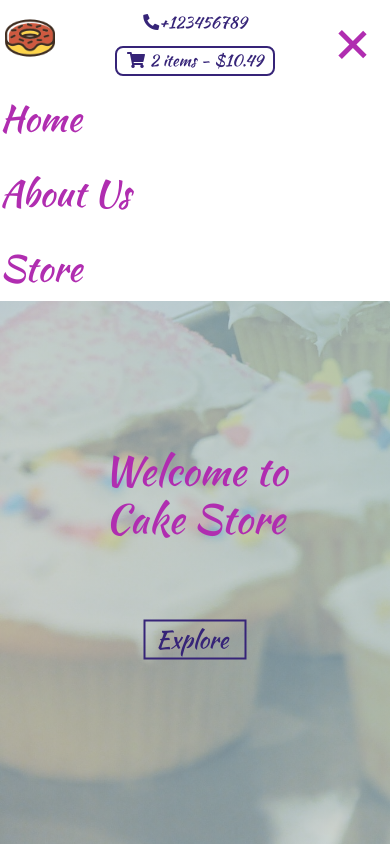
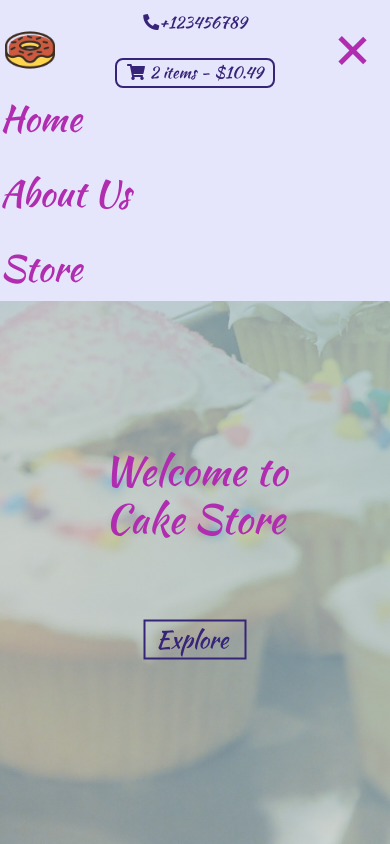
Before and after one commit to chingu-voyages/v24-toucans-team-01, a website built with Parcel: page index.html in a window 390 px wide. Both pictures are taken after a click on the element 352 px from the left and 44 px from the top of the page. Shown: the top 844 px of the page. Built offline with nearby package versions, Linux system fonts and the light colour scheme.

Commit message:
merged main

```diff
--- a/styles/css/style.css
+++ b/styles/css/style.css
@@ -21,8 +21,8 @@ section {
 }
 
 .header {
-  background-color: #ffffff;
-  min-height: 7.6rem;
+  background-color: #e5e5fc;
+  min-height: 10rem;
   font-size: 5rem;
   display: flex;
   flex-direction: row;
@@ -140,7 +140,7 @@ body.modal-open {
     position: absolute;
     right: 20px;
     margin-right:0;
-    bottom: 1.2rem;
+    bottom: 3.0rem;
   }
   .bar1,
   .bar2,
@@ -182,7 +182,7 @@ body.modal-open {
     width: 100%;
     top: 20mm;
     text-align: center;
-    background-color: white;
+    background-color:#e5e5fc;
     z-index: -1;
   }
   .header__phone {
@@ -213,8 +213,6 @@ body.modal-open {
     width: 100%;
     top: 20mm;
     text-align: left;
-    background-color: white;
-    z-index: -1;
   }
   .navigation.responsive > .navigation__list {
     display: flex;
```
